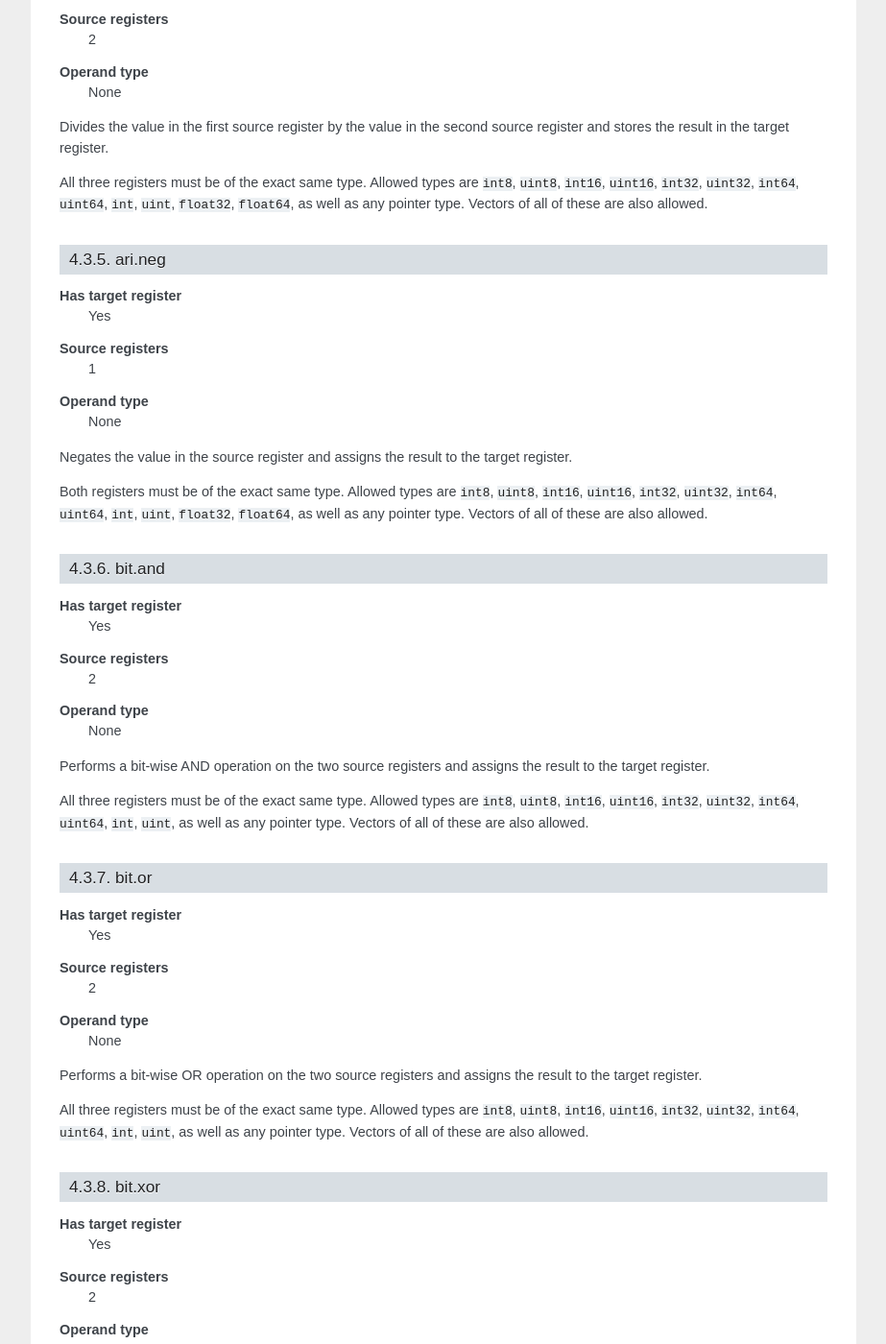
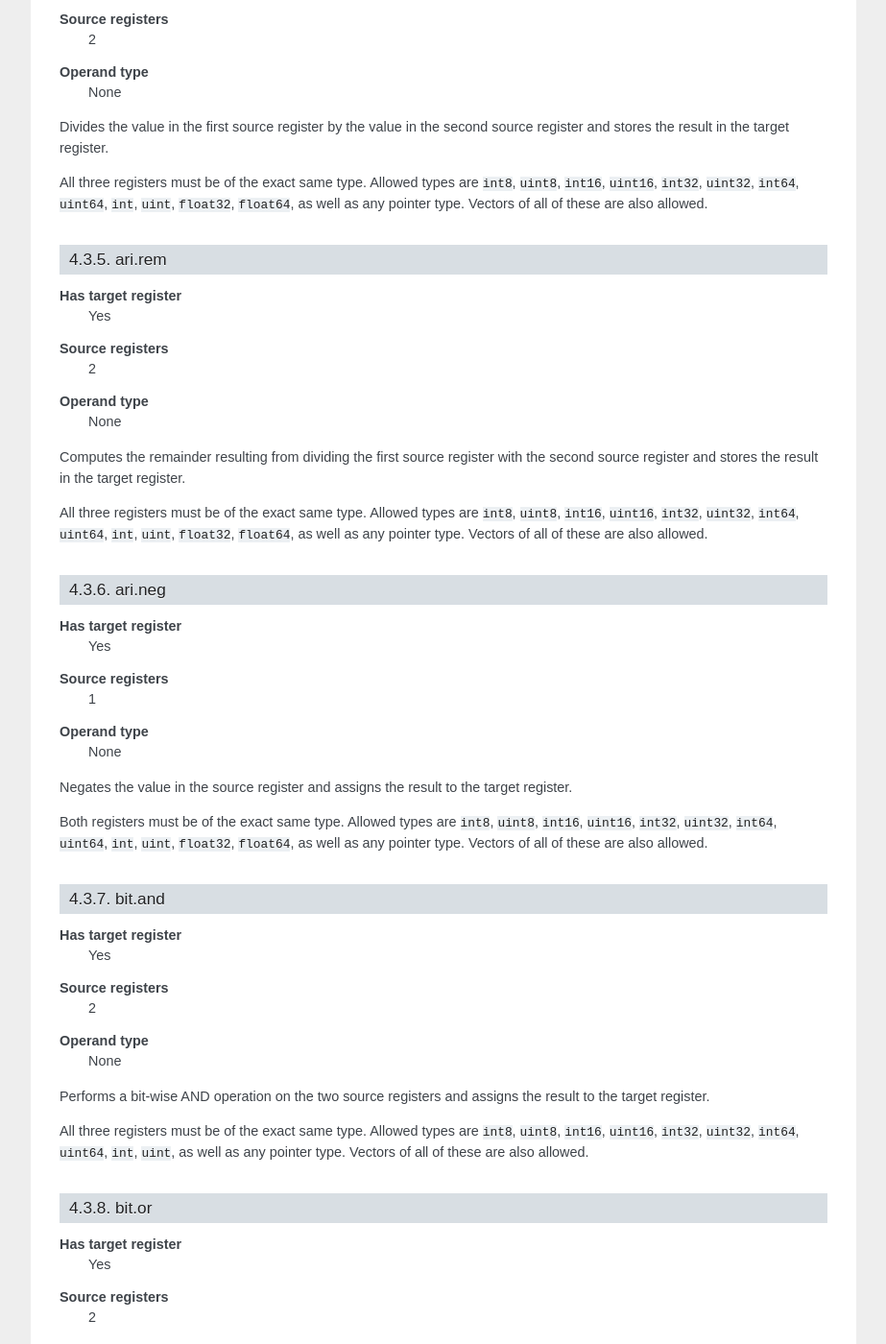
Before and after one commit to lycus/mci, a Sphinx documentation site: the page built from docs/instruction_set.rst, in a window 1280 px wide and 1400 px high, scrolled down 7361 px. Shown: the whole window at 96% size, without its empty margins (198-1121 px from the left). Built offline with Sphinx 7.4.7, drawn with Linux system fonts in a browser that asks for light colours; some of the changed text lies outside the part shown.

Commit message:
Add missing documentation for ari.rem.

```diff
--- a/docs/instruction_set.rst
+++ b/docs/instruction_set.rst
@@ -368,6 +368,25 @@
 
 Divides the value in the first source register by the value in the second
 source register and stores the result in the target register.
+
+All three registers must be of the exact same type. Allowed types are
+``int8``, ``uint8``, ``int16``, ``uint16``, ``int32``, ``uint32``,
+``int64``, ``uint64``, ``int``, ``uint``, ``float32``, ``float64``, as
+well as any pointer type. Vectors of all of these are also allowed.
+
+ari.rem
+-------
+
+**Has target register**
+    Yes
+**Source registers**
+    2
+**Operand type**
+    None
+
+Computes the remainder resulting from dividing the first source register
+with the second source register and stores the result in the target
+register.
 
 All three registers must be of the exact same type. Allowed types are
 ``int8``, ``uint8``, ``int16``, ``uint16``, ``int32``, ``uint32``,
```
